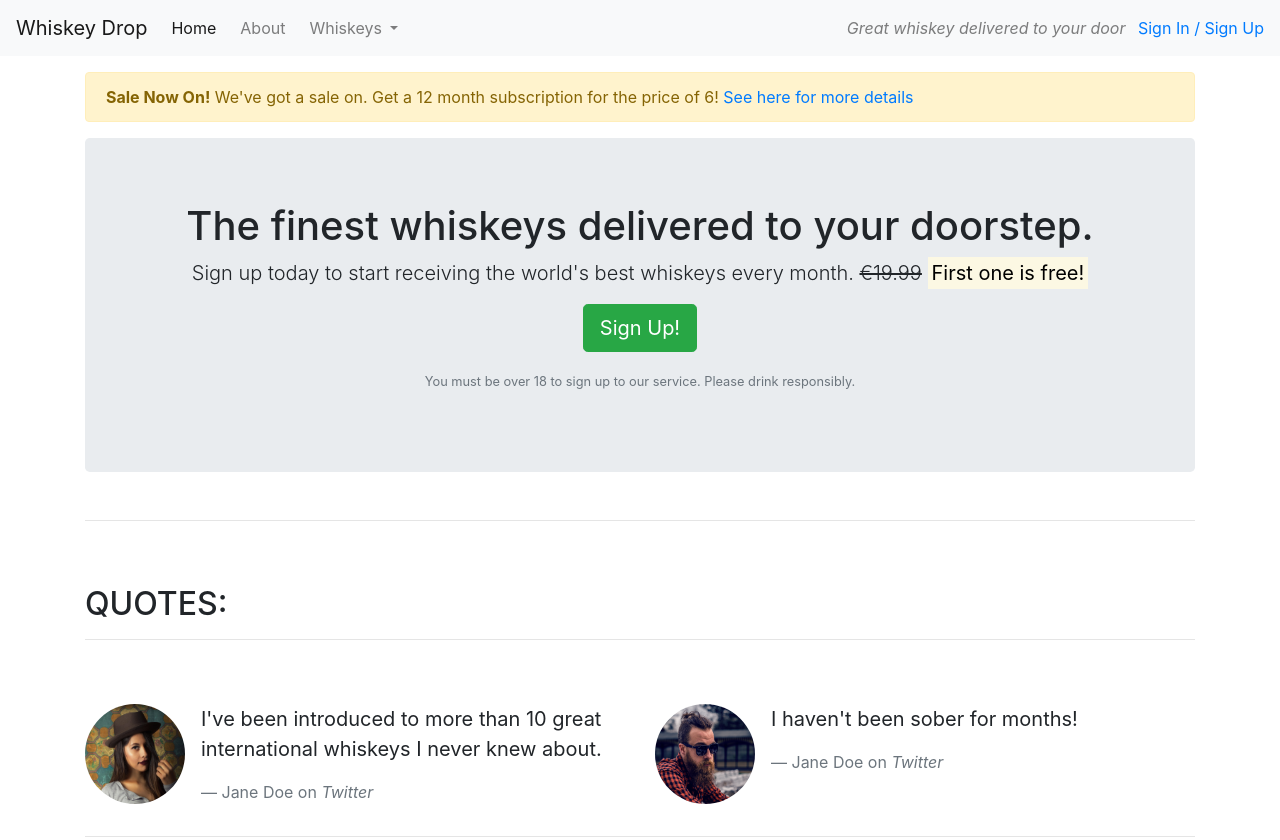
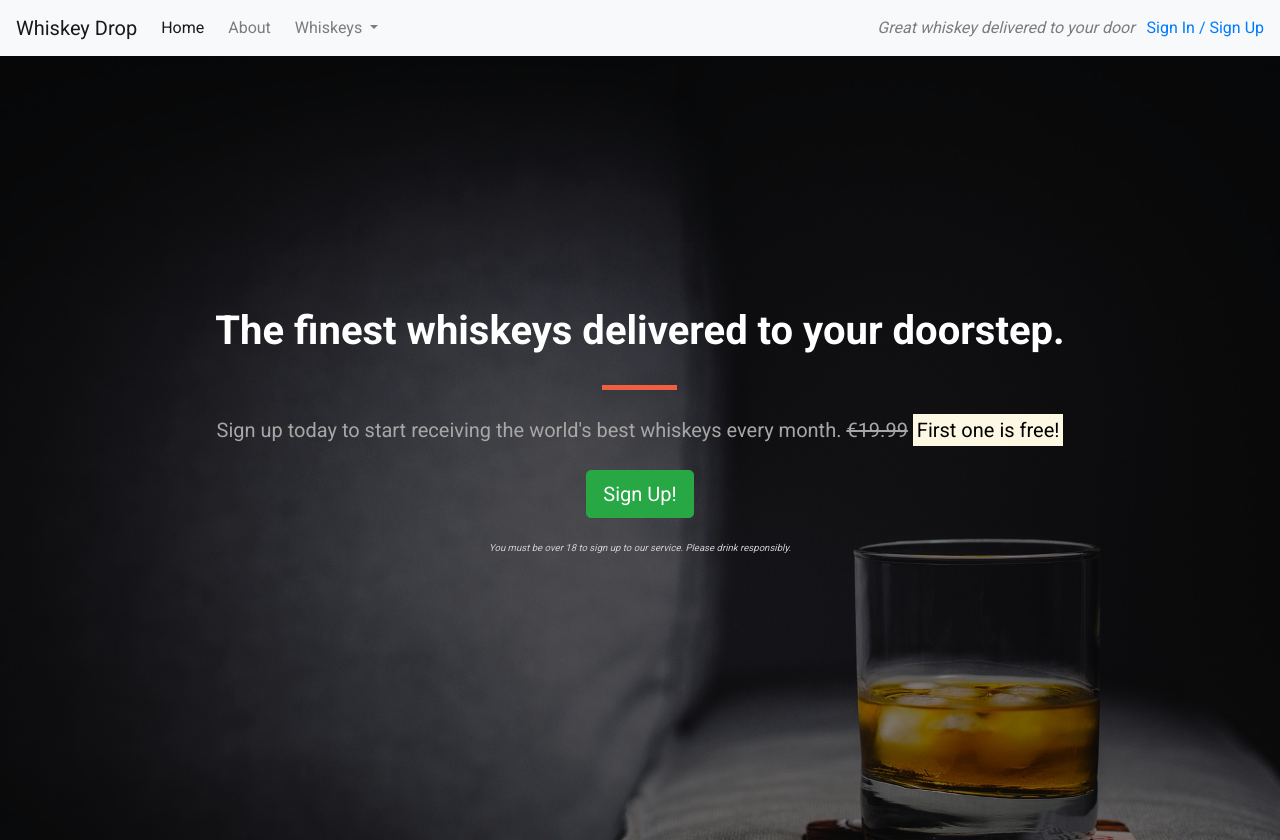
Before and after one commit to pirzer/Level-4-A, a plain HTML site: page index.html in a window 1280 px wide. Shown: the top 840 px of the page. Drawn offline with nearby package versions, Linux system fonts and the light colour scheme.

Commit message:
examples whiskey

```diff
--- /dev/null
+++ b/css/style.css
@@ -0,0 +1,100 @@
+body {
+    font-family: 'Roboto', sans-serif;
+}
+
+/* Containers */
+
+.alert-container {}
+
+.callout-container {
+    height: 100vh;
+
+    background: url('../images/whiskey-background.jpg') no-repeat center center fixed;
+    -webkit-background-size: cover;
+    -moz-background-size: cover;
+    -o-background-size: cover;
+    background-size: cover;
+
+    display: flex;
+    align-items: center;
+    justify-content: center;
+
+    position: relative;
+}
+
+.opaque-overlay {
+    position: absolute;
+    top: 0;
+    left: 0;
+    height: 100%;
+    width: 100%;
+    background-color: rgba(0, 0, 0, 0.5);
+}
+
+.quotes-container {}
+
+.features-container {}
+
+/* Block dividers */
+
+.block-divider {
+    width: 75px;
+    height: 5px;
+    border: 0;
+    background-color: #444;
+}
+
+.block-divider--orange {
+    background-color: #f05f40;
+}
+
+.block-divider--short {
+    width: 35px;
+}
+
+/* Jumbotron */
+
+.jumbotron {
+    background-color: transparent;
+}
+
+.jumbotron h1 {
+    color: white;
+    font-weight: bold;
+    margin-bottom: 30px;
+    color: white;
+}
+
+.jumbotron .lead {
+    color: #a7a7a7;
+    margin: 25px 0;
+}
+
+.jumbotron small {
+    font-size: 60%;
+    font-style: italic;
+    color: #d0d0d0;
+}
+
+/* Buttons */
+
+.btn--cta {
+    font-weight: bold;
+    border-radius: 23px;
+    width: 160px;
+}
+
+.btn--red {
+    color: white;
+    background-color: #f05f40;
+    border-color: #f05f40;
+}
+
+.btn--red:hover,
+.btn--red:active,
+.btn--red:focus,
+.btn--red:active:focus {
+    background-color: #df4929;
+    border-color: #df4929;
+    color: white;
+}
--- a/index.html
+++ b/index.html
@@ -7,6 +7,8 @@
     <title>Whiskey Drop | Taste a new whiskey every month</title>
     <link rel="stylesheet" href="https://maxcdn.bootstrapcdn.com/bootstrap/4.1.3/css/bootstrap.min.css">
     <link rel="stylesheet" href="https://use.fontawesome.com/releases/v5.6.1/css/all.css" integrity="sha384-gfdkjb5BdAXd+lj+gudLWI+BXq4IuLW5IT+brZEZsLFm++aCMlF1V92rMkPaX4PP" crossorigin="anonymous">
+    <link href="https://fonts.googleapis.com/css?family=Roboto:400,700" rel="stylesheet">
+    <link rel="stylesheet" href="css/style.css" type="text/css" />
 </head>
 
 <body>
@@ -43,19 +45,23 @@
         </div>
         <!--</div>-->
     </nav>
-    <article class="container mt-3">
-        <div class="row d-none d-sm-block">
-            <div class="col-12">
-                <div class="alert alert-warning">
-                    <strong>Sale Now On!</strong> We've got a sale on. Get a 12 month subscription for the price of 6! <a href="">See here for more details</a>
-                </div>
-            </div>
-        </div>
+    <!--<div class="container alert-container">-->
+    <!--    <div class="row d-none d-sm-block">-->
+    <!--        <div class="col-12">-->
+    <!--            <div class="alert alert-warning">-->
+    <!--                <strong>Sale Now On!</strong> We've got a sale on. Get a 12 month subscription for the price of 6! <a href="">See here for more details</a>-->
+    <!--            </div>-->
+    <!--        </div>-->
+    <!--    </div>-->
+    <!--</div>-->
+    <div class="container-fluid callout-container">
         <!-- Callout -->
+        <div class="opaque-overlay">&nbsp;</div>
         <div class="row">
             <div class="col-12">
                 <section class="callout jumbotron text-center">
-                    <h1>The finest whiskeys delivered to your doorstep.</h1>
+                    <h1 class="jumbotron-header">The finest whiskeys delivered to your doorstep.</h1>
+                    <hr class="block-divider block-divider--orange">
                     <p class="lead">Sign up today to start receiving the world's best whiskeys every month.
                         <s class="d-none d-sm-inline">€19.99</s>
                         <span class="d-inline d-sm-none"><br></span>
@@ -65,9 +71,11 @@
                 </section>
             </div>
         </div>
-        <!-- /.callout -->
-        <hr>
-        <!-- Quotes -->
+    </div>
+    <!-- /.callout -->
+
+    <!-- Quotes -->
+    <div class="container quotes-container">
         <section class="quotes">
             <div class="row">
                 <div class="col-12 my-5">
@@ -104,9 +112,11 @@
                 </div>
             </div>
         </section>
-        <!-- /.quotes -->
-        <hr>
-        <!-- Features -->
+    </div>
+    <!-- /.quotes -->
+
+    <!-- Features -->
+    <div class="features-container">
         <section class="features">
             <div class="row">
                 <div class="col-12 my-5">
@@ -138,8 +148,8 @@
                 </div>
             </div>
         </section>
-        <!-- /.features -->
-    </article>
+    </div>
+    <!-- /.features -->
 
     <div class="modal" tabindex="-1" role="dialog" id="signUpModal">
         <div class="modal-dialog" role="document">
@@ -186,32 +196,31 @@
               <tr>
                 <th scope="row">1</th>
                 <td>Whiskey Brand 1</td>
-                <td>Conutry 1</td>
+                <td>Country 1</td>
               </tr>
               <tr>
                 <th scope="row">2</th>
                 <td>Whiskey Brand 2</td>
-                <td>Conutry 2</td>
+                <td>Country 2</td>
               </tr>
               <tr>
                 <th scope="row">3</th>
                 <td>Whiskey Brand 3</td>
-                <td>Conutry 3</td>
+                <td>Country 3</td>
               </tr>
               <tr>
                 <th scope="row">4</th>
                 <td>Whiskey Brand 4</td>
-                <td>Conutry 4</td>
+                <td>Country 4</td>
               </tr>
               <tr>
                 <th scope="row">5</th>
                 <td>Whiskey Brand 5</td>
-                <td>Conutry 5</td>
+                <td>Country 5</td>
               </tr>
             </tbody>
         </table>
 
-    </article>
     <script src="https://code.jquery.com/jquery-3.3.1.slim.min.js" integrity="sha384-q8i/X+965DzO0rT7abK41JStQIAqVgRVzpbzo5smXKp4YfRvH+8abtTE1Pi6jizo" crossorigin="anonymous"></script>
     <script src="https://cdnjs.cloudflare.com/ajax/libs/popper.js/1.14.3/umd/popper.min.js" integrity="sha384-ZMP7rVo3mIykV+2+9J3UJ46jBk0WLaUAdn689aCwoqbBJiSnjAK/l8WvCWPIPm49" crossorigin="anonymous"></script>
     <script src="https://stackpath.bootstrapcdn.com/bootstrap/4.1.3/js/bootstrap.min.js" integrity="sha384-ChfqqxuZUCnJSK3+MXmPNIyE6ZbWh2IMqE241rYiqJxyMiZ6OW/JmZQ5stwEULTy" crossorigin="anonymous"></script>
```
Also changed, not shown: images/whiskey-background.jpg (added).
